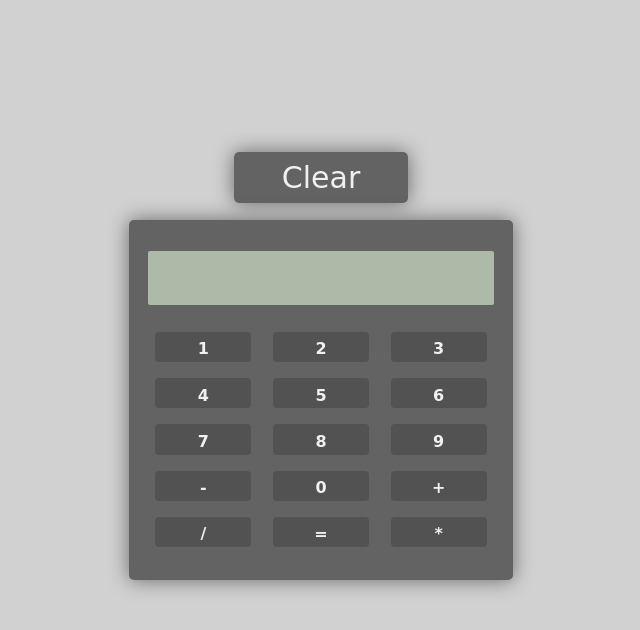
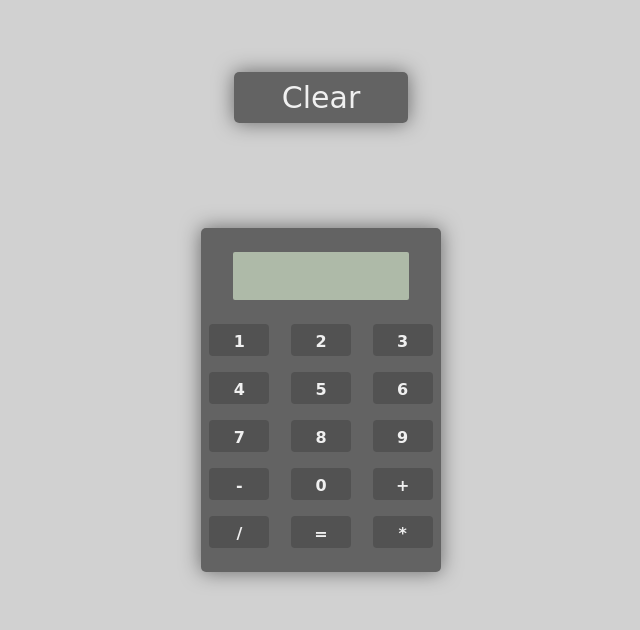
Before and after one commit to mellepella/Calculator, a plain HTML site: page html/index.html in a window 1280 px wide. Shown: the whole page, without its empty margins (319-959 px from the left). Drawn offline with Linux system fonts and the light colour scheme; a web font is replaced by a local one.

Commit message:
Make more optimized for all screens

```diff
--- a/styles/layout.css
+++ b/styles/layout.css
@@ -17,13 +17,15 @@ html, body {
     height: 70%;
     width: 100%;
     text-align: center;
+    padding-top: 1rem;
+    padding-bottom: 1rem;
 }
 
 .button {
     background: var(--dark-main-gray);
     border-radius: 0.25rem;
     display: inline-block;
-    height: 12%;
+    height: 2rem;
     margin: 0.5rem;
     width: 25%;
     text-align: center;
@@ -44,12 +46,12 @@ html, body {
     background: var(--main-gray);
     border-radius: 5px;
     box-shadow: 0px 0px 20px rgba(0, 0, 0, 0.5);
-    height: 45%;
+    height: fit-content;
+    position: absolute;
     left: 50%;
-    position: absolute;
     top: 50%;
     transform: translate(-50%, -50%);
-    width: 30%;
+    width: 15rem;
 }
 
 .clear {
@@ -58,7 +60,7 @@ html, body {
     left: 50%;
     position: absolute;
     text-align: center;
-    top: 20%;
+    top: 5rem;
     transform: translate(-50%, 0);
     width: 30%;
 }
@@ -88,17 +90,31 @@ html, body {
 .result-screen {
     background: var(--light-green);
     border-radius: 2px;
-    height: 15%;
-    margin: 5%;
-    margin-top: 8%;
+    height: 3rem;
+    margin: auto;
+    margin-top: 1.5rem;
     overflow: hidden;
-    width: 90%;
+    width: 11rem;
     text-align: center;
 }
 
 .results {
+    color: #ffffff;
     font-size: 25px;
     position: relative;
     top: 25%;
     width: fit-content;
 }
+
+@media only screen and (max-height: 600px) {
+    .clear {
+        position: absolute;
+        left: 75%;
+        top: 45%;
+    }
+    .calculator {
+        position: absolute;
+        left: 32%;
+        top: 45%;
+    }
+  }
```
Also changed, not shown: html/index.html (+1 -1 lines).
